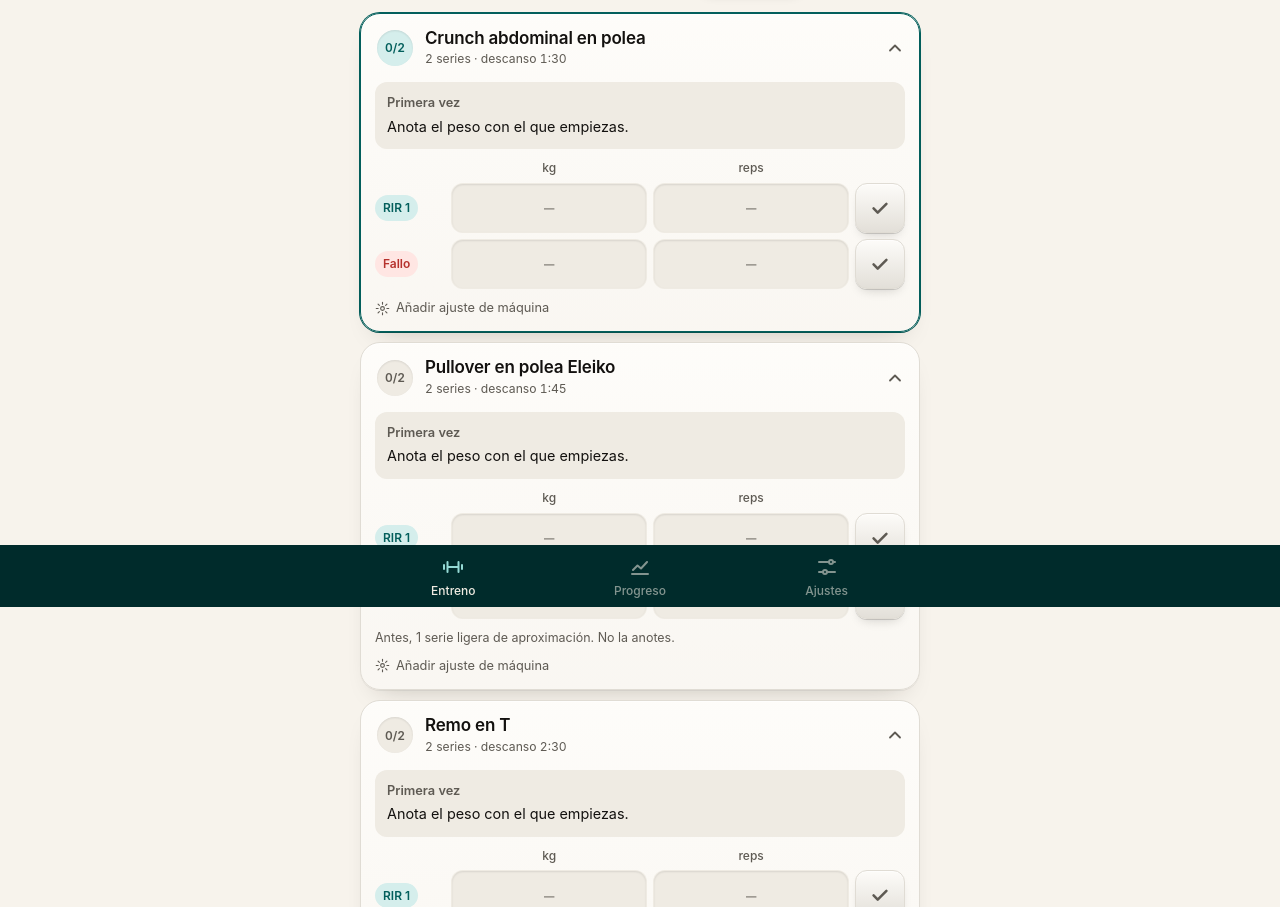
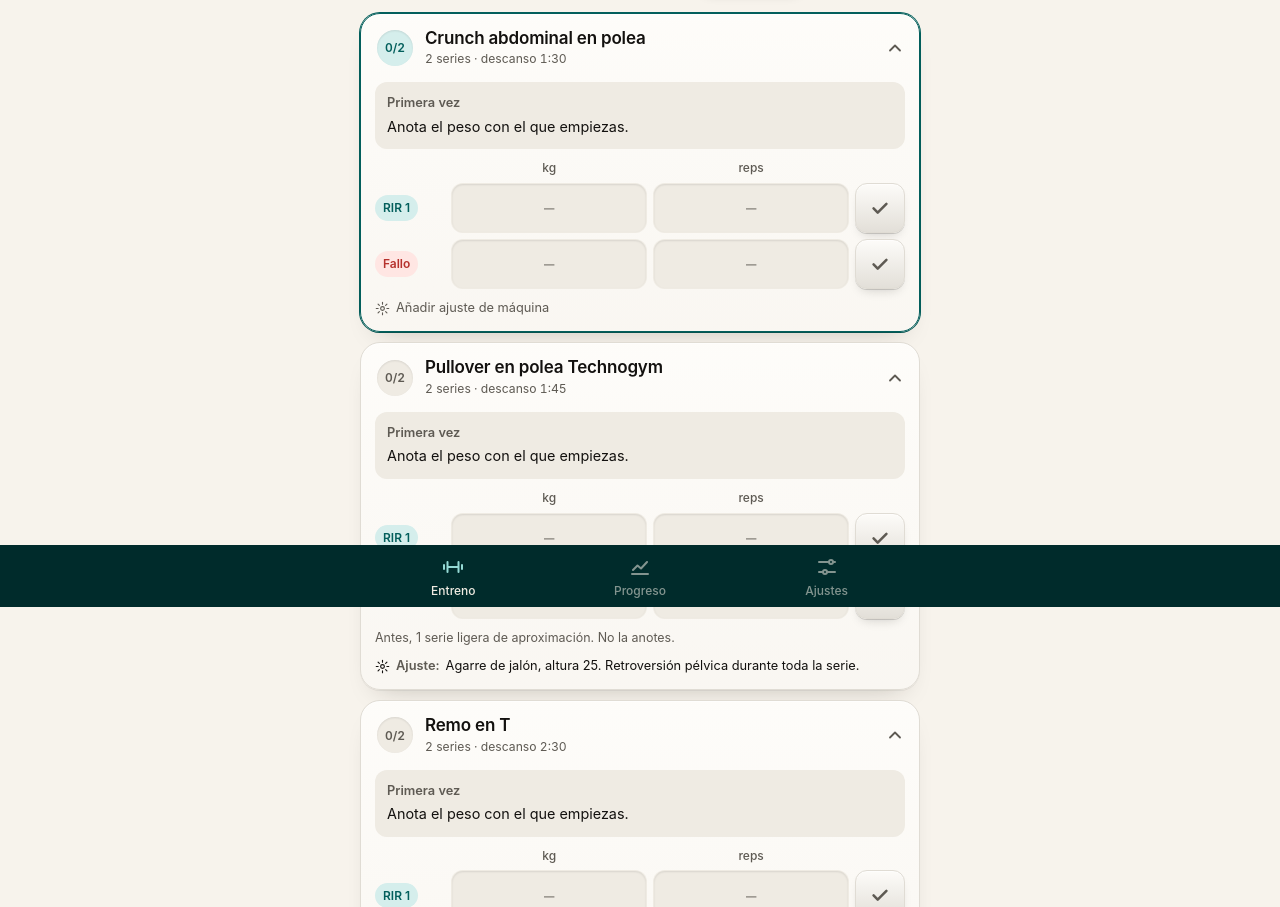
Before and after one commit to Sergiiogrciia/Cuaderno-de-cargas, a plain HTML site: page index.html in a window 1280 px wide. Shown: the part 193-1100 px from the top of the page. Drawn offline with Linux system fonts and the light colour scheme.

Commit message:
Add files via upload

```diff
--- a/index.html
+++ b/index.html
@@ -452,7 +452,7 @@ ol.steps { margin: 0; padding-left: 1.2em; font-size: 0.9rem; display: flex; fle
     ] },
     { k: "fri", ab: "Vie", short: "Espalda", name: "Espalda + brazo + abs", ex: [
       { id: "crunch-polea", n: "Crunch abdominal en polea", c: "A", rest: 90 },
-      { id: "pullover-polea", n: "Pullover en polea Eleiko", c: "A", rest: 105, note: "Antes, 1 serie ligera de aproximación. No la anotes." },
+      { id: "pullover-polea", n: "Pullover en polea Technogym", c: "A", rest: 105, note: "Antes, 1 serie ligera de aproximación. No la anotes." },
       { id: "remo-en-t", n: "Remo en T", c: "A", rest: 150 },
       { id: "curl-predicador", n: "Curl predicador en máquina", c: "A", rest: 105 },
       { id: "bayesian", n: "Curl bayesian", c: "A", rest: 105, uni: true },
@@ -709,7 +709,8 @@ ol.steps { margin: 0; padding-left: 1.2em; font-size: 0.9rem; display: flex; fle
       ["setup-2026-11-26-a", "jalon-neutro", "Retroversión pélvica durante toda la serie. No descolgar los hombros arriba."],
       ["setup-2026-11-26-b", "remo-unilateral", "Al final de cada repetición, soltar la escápula hacia delante."],
       ["setup-2026-11-26-c", "remo-polea-neutro", "Bumper en el asiento. Pies en el soporte central (quitar antes la cruceta para que no haga tope). Agarre neutro plateado, no el negro."],
-      ["setup-2026-11-26-d", "remo-en-t", "Poner un banco delante para dejar el remo al acabar la serie."]
+      ["setup-2026-11-26-d", "remo-en-t", "Poner un banco delante para dejar el remo al acabar la serie."],
+      ["setup-2026-11-27-a", "pullover-polea", "Agarre de jalón, altura 25. Retroversión pélvica durante toda la serie."]
     ];
     try {
       const done = JSON.parse(ls.get("cc-setup-mig") || "[]");
```
